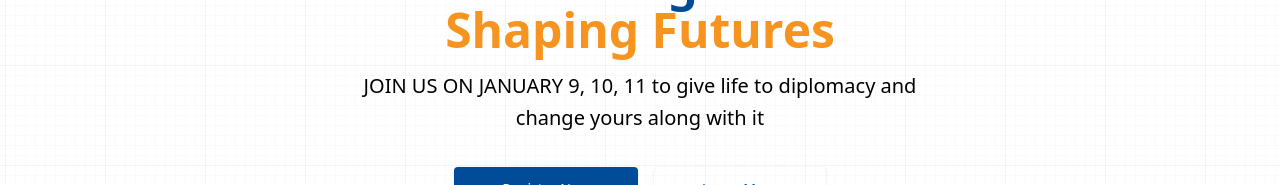
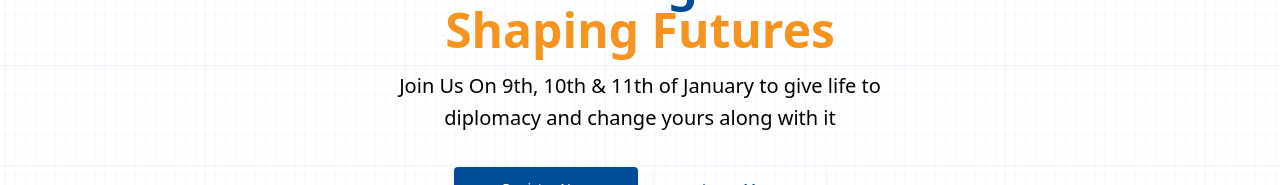
Before and after one commit to Ahemtan/mun, a React (Vite) app in the folder client/: page / in a window 1280 px wide. Shown: the part 340-525 px from the top of the page. Built offline with nearby package versions, Linux system fonts and the light colour scheme; no server answers.

Commit message:
Grammatical Correction

```diff
--- a/client/src/pages/HomePage.jsx
+++ b/client/src/pages/HomePage.jsx
@@ -19,7 +19,7 @@ const HomePage = () => {
               </h1>
 
               <p className="mt-4 sm:text-xl/relaxed">
-                JOIN US ON JANUARY 9, 10, 11 to give life to diplomacy and change yours along with it
+                Join Us On 9th, 10th & 11th of January to give life to diplomacy and change yours along with it
               </p>
 
               <div className="mt-8 flex flex-wrap justify-center gap-4">
@@ -53,10 +53,7 @@ const HomePage = () => {
                 </h1>
 
                 <p className="mt-4 text-gray-700 text-xl max-w-[400px]">
-                  In Model UN conferences, participants strive to think beyond the box and the 4 walls of a classroom. Excelling beyond the finite pages of a textbook, students shall represent countries all over the world as civil UN diplomats and tackle ongoing complex globally acclaimed issues.
-                  Kathmandu Model College located in the heart of Kathmandu; Bagbazar also proudly hosts Kathmandu Model College Model United Nations 2025. KMC MUN 2025 brings you all an excellent opportunity to stimulate UN committees, and debates on global issues and develop negotiation and resolution-based skills. Via KMC MUN 2025 and its global exposure, minds from all over Nepal and beyond shall come together in common ground to exchange ideas and share meaningful debates. This shall be one of the greatest platforms for students to excel in critical thinking, public spelling, and leadership.
-                  The floor of delegation is open to students from grade 8 to 12
-.
+                  Model UN conferences, strive to excel beyond the finite pages of a textbook, where students shall represent countries worldwide as civil UN diplomats and tackle ongoing complex globally acclaimed issues. Kathmandu Model College Model United Nations 2025 brings you all an excellent opportunity to stimulate UN committees, and debates on global issues and develop negotiation, public speaking, critical thinking, and resolution-based skills. Via KMC MUN 2025 and its global exposure, minds from all over Nepal and beyond shall come together in common ground to exchange ideas and share meaningful debates. The floor of delegation is open to students from Grades 8 to 12.
                 </p>
               </div>
             </div>
```
